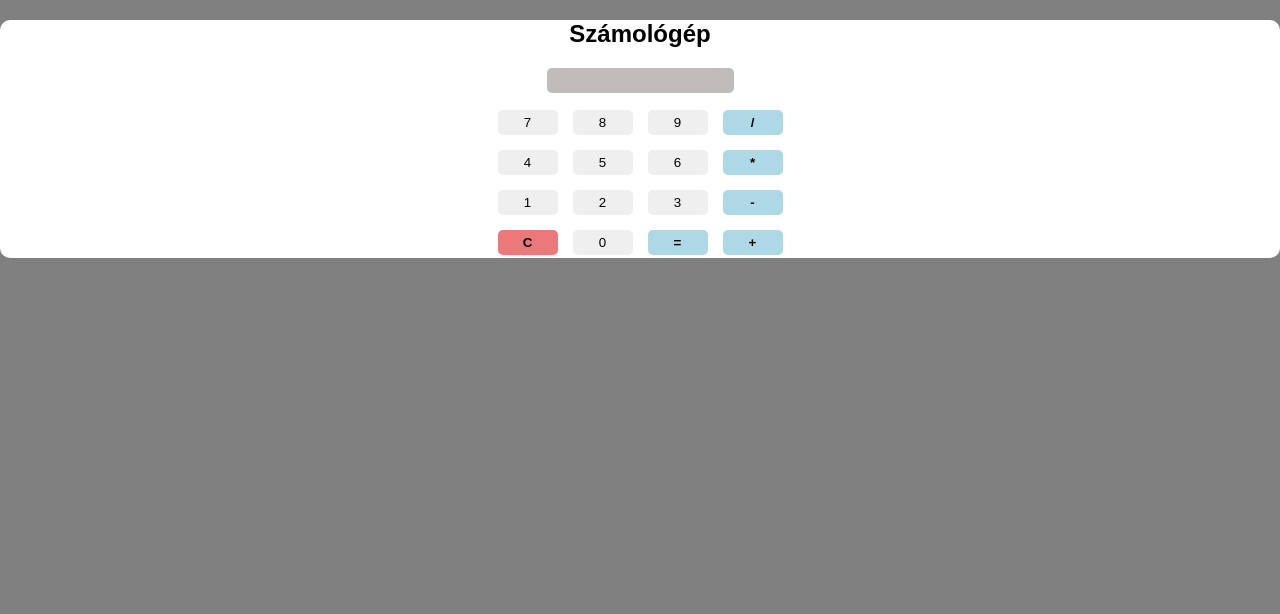
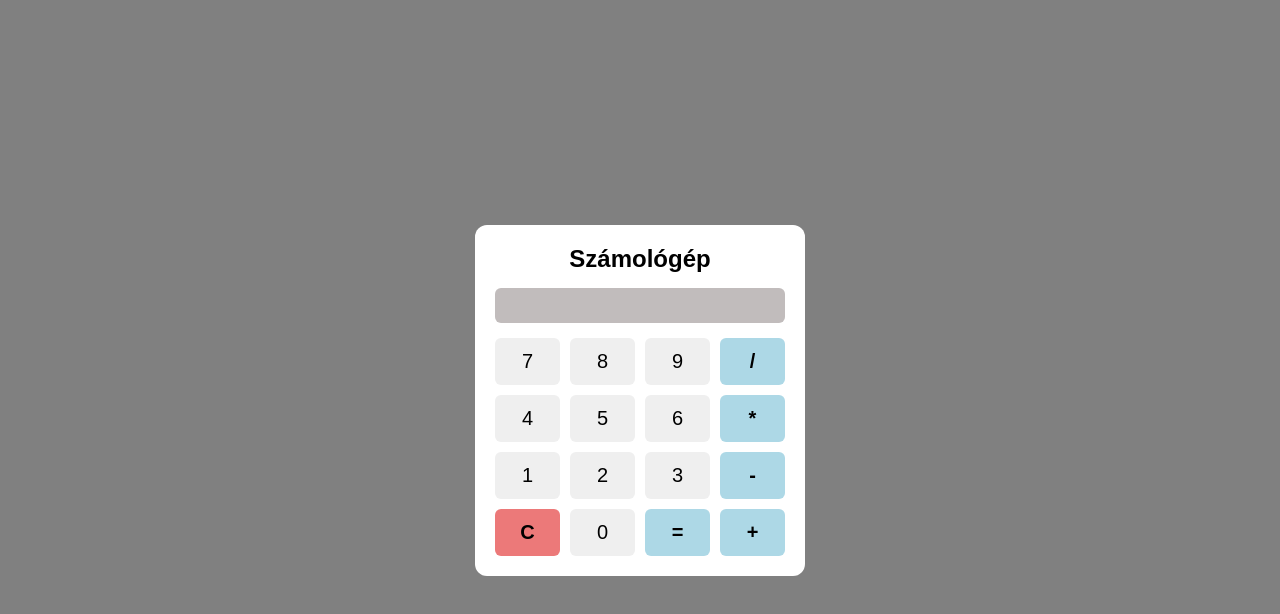
Before and after one commit to Aron0211/Szamologep, a plain HTML site: page index.html in a window 1280 px wide. Drawn offline with Linux system fonts and the light colour scheme.

Commit message:
favicon hozzaadasa

```diff
--- a/formazas.css
+++ b/formazas.css
@@ -1,56 +1,68 @@
-article{
-    background-color: white;
-    border-radius: 10px;
+* {
+    box-sizing: border-box;
 }
 
-body{
+body {
     padding: 0;
     margin: 0;
+    min-height: 100vh;
+    display: flex;
+    justify-content: center;
+    align-items: center;
     text-align: center;
     background-color: grey;
+    font-family: 'Outfit', sans-serif;
 }
 
-h1{
-    font-family: 'Outfit', sans-serif;
-    color: rgb(0, 0, 0);
-    margin-top: 20px;
+article.test {
+    width: fit-content;
+    background-color: white;
+    border-radius: 12px;
+    padding: 20px;
 }
 
-.gomb-tarolo{
+h1 {
+    color: rgb(0, 0, 0);
+    margin: 0 0 15px 0;
+
+}
+
+#mezo {
+    width: 100%;
+    background-color: rgb(193, 188, 188);
+    border: none;
+    padding: 10px;
+    border-radius: 6px;
+    margin-bottom: 15px;
+    text-align: right;
+}
+
+.gomb-tarolo {
     display: grid;
     grid-template-columns: repeat(4, 65px);
     gap: 10px;
     justify-content: center;
-
 }
 
-.gomb-tarolo button{
+.gomb-tarolo button {
     border: none;
-    margin: 2.5px;
-    padding: 5px;
-    border-radius: 5px;
-
+    padding: 12px 5px;
+    border-radius: 6px;
+    font-size: 20px;
+    cursor: pointer;
 }
 
-#mezo{
-    background-color: rgb(193, 188, 188);
-    border: none;
-    padding: 5px;
-    border-radius: 5px;
-    margin-bottom: 15px;
-}
-
-#torles{
+#torles {
     background-color: rgb(236, 121, 121);
     font-weight: bold;
 }
 
-#egyenlo{
+#egyenlo {
     background-color: rgb(94, 128, 94);
     font-weight: bold;
 }
 
-.jelek{
+.jelek {
     background-color: lightblue;
     font-weight: bold;
 }
--- a/index.html
+++ b/index.html
@@ -6,8 +6,9 @@
     <meta name="keywords" content="számológép">
     <meta name="author" content="Papp Áron">
     <meta name="viewport" content="width=device-width, initial-scale=1.0">
-    <title>Papp Áron</title>
+    <title>Számológép | Papp Áron</title>
     <link rel="stylesheet" href="formazas.css">
+    <link rel="shortcut icon" href="calculator.png" type="image/x-icon">
     <script type="module" src="index.js"></script>
 </head>
 <body>
--- a/index.js
+++ b/index.js
@@ -1,6 +1,6 @@
 const szam = document.getElementsByClassName("szam");
+const inputElem = document.getElementById("mezo");
 
-const inputElem = document.getElementById("mezo");
 szam[0].addEventListener("click", fv)
 szam[1].addEventListener("click", fv)
 szam[2].addEventListener("click", fv)
@@ -20,11 +20,7 @@ szam[15].addEventListener("click", fv)
 
 const jelek = document.getElementsByClassName("jelek");
 
-jelek[0].addEventListener("click", fv)
-jelek[1].addEventListener("click", fv)
-jelek[2].addEventListener("click", fv)
-jelek[3].addEventListener("click", fv)
-jelek[4].addEventListener("click", fv)
+
 
 function fv(){
     console.log(event.target.id)
```
Also changed, not shown: calculator.png (added).
